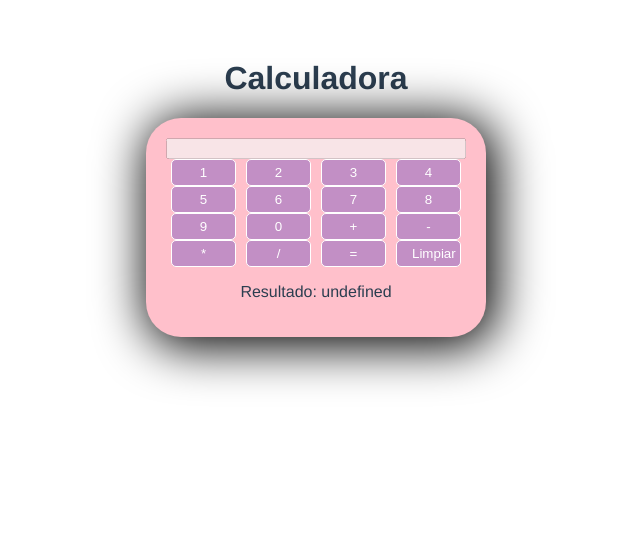
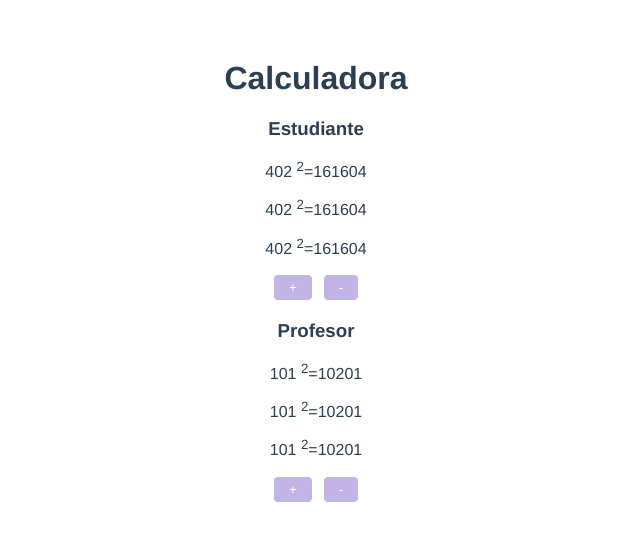
Before and after one commit to domeviz/pw_u2_v_p4_dv, a Vue app: page / in a window 1280 px wide. Shown: the top 540 px of the page, without its empty margins (324-964 px from the left). Built offline with nearby package versions, Linux system fonts and the light colour scheme.

Commit message:
Taller 19

```diff
--- a/src/App.vue
+++ b/src/App.vue
@@ -1,15 +1,16 @@
 <template>
   <h1>Calculadora</h1>
-  <Calculadora titulo="Calculadora"/>
+  <Contador titulo="Estudiante" v-bind:inicio="400+2"/>
+  <Contador titulo="Profesor" v-bind:inicio="101"/>
 </template>
 
 <script>
-import Calculadora from './components/Calculadora.vue'
+import Contador from './components/Contador.vue'
 
 export default {
   name: 'App',
   components: {
-    Calculadora
+    Contador
   },
 }
 </script>
--- a/src/components/Contador.vue
+++ b/src/components/Contador.vue
@@ -1,6 +1,5 @@
 <template>
-    <h3>{{ tituloComponente }}</h3>
-    <p>10</p>
+    <h3>{{ evaluarTitulo }}</h3>
     <p>{{numero}} <sup>2</sup>={{obtenerCuadradoComputado}}</p>
     <p>{{numero}} <sup>2</sup>={{obtenerCuadradoComputado}}</p>
     <p>{{numero}} <sup>2</sup>={{obtenerCuadradoComputado}}</p>
@@ -13,7 +12,7 @@
       name: "Contador",
       data(){
         return {
-            numero:5,
+            numero:this.inicio,
             tituloComponente:this.titulo
         }
     },
@@ -33,9 +32,22 @@
         obtenerCuadradoComputado(){
             console.log('Entro al metodo cuadrado computado')
             return this.numero*this.numero
+        },
+        evaluarTitulo(){
+            return this.tituloComponente || 'Valor por defecto'
         }
     },
-    props: ['titulo','valor']
+    props: {
+        titulo:String,
+        inicio:{
+            type: Number,
+            required:false,
+            default:100,
+            validator(value){
+                return value>100
+            }
+        }
+    }
   }
   </script>
 
```
